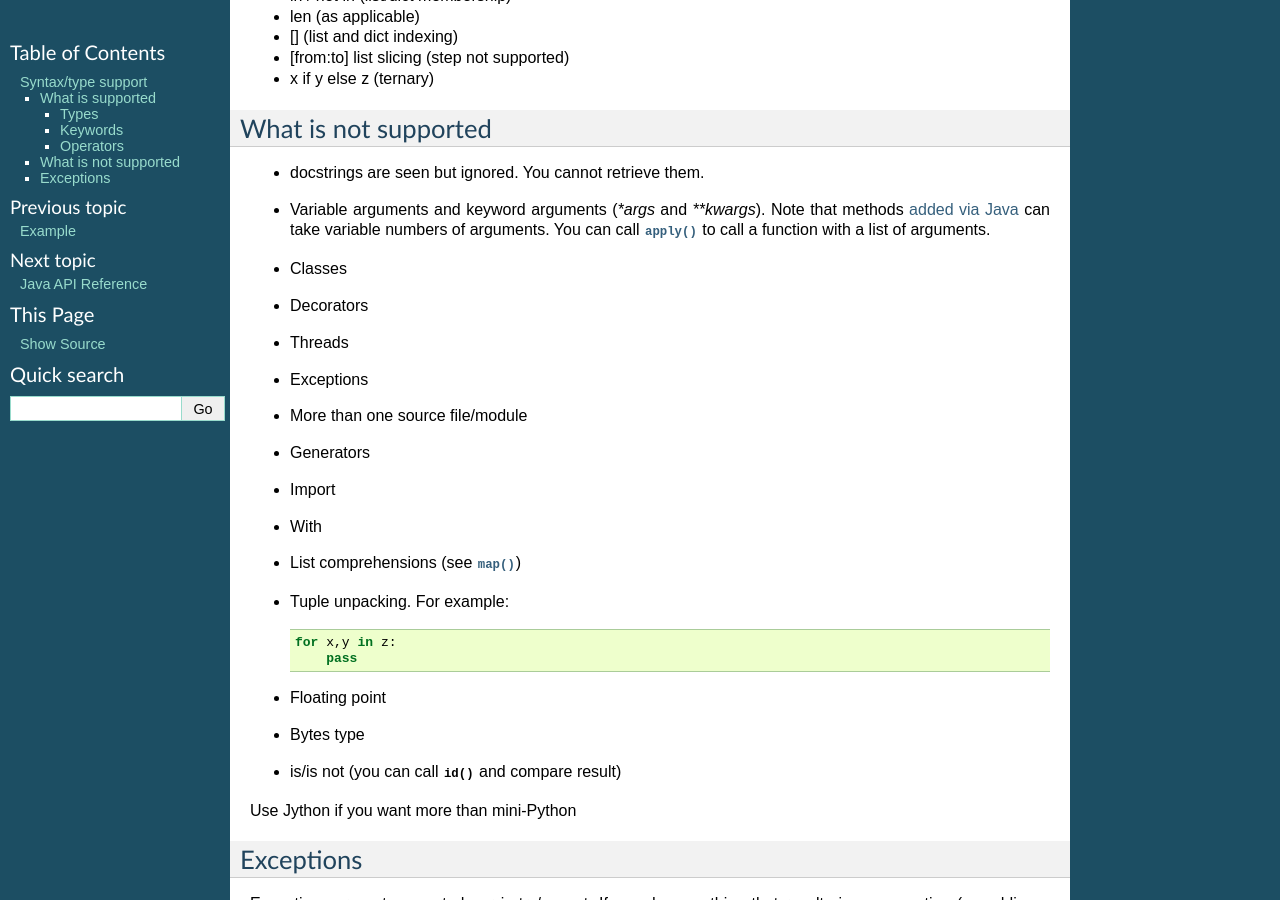
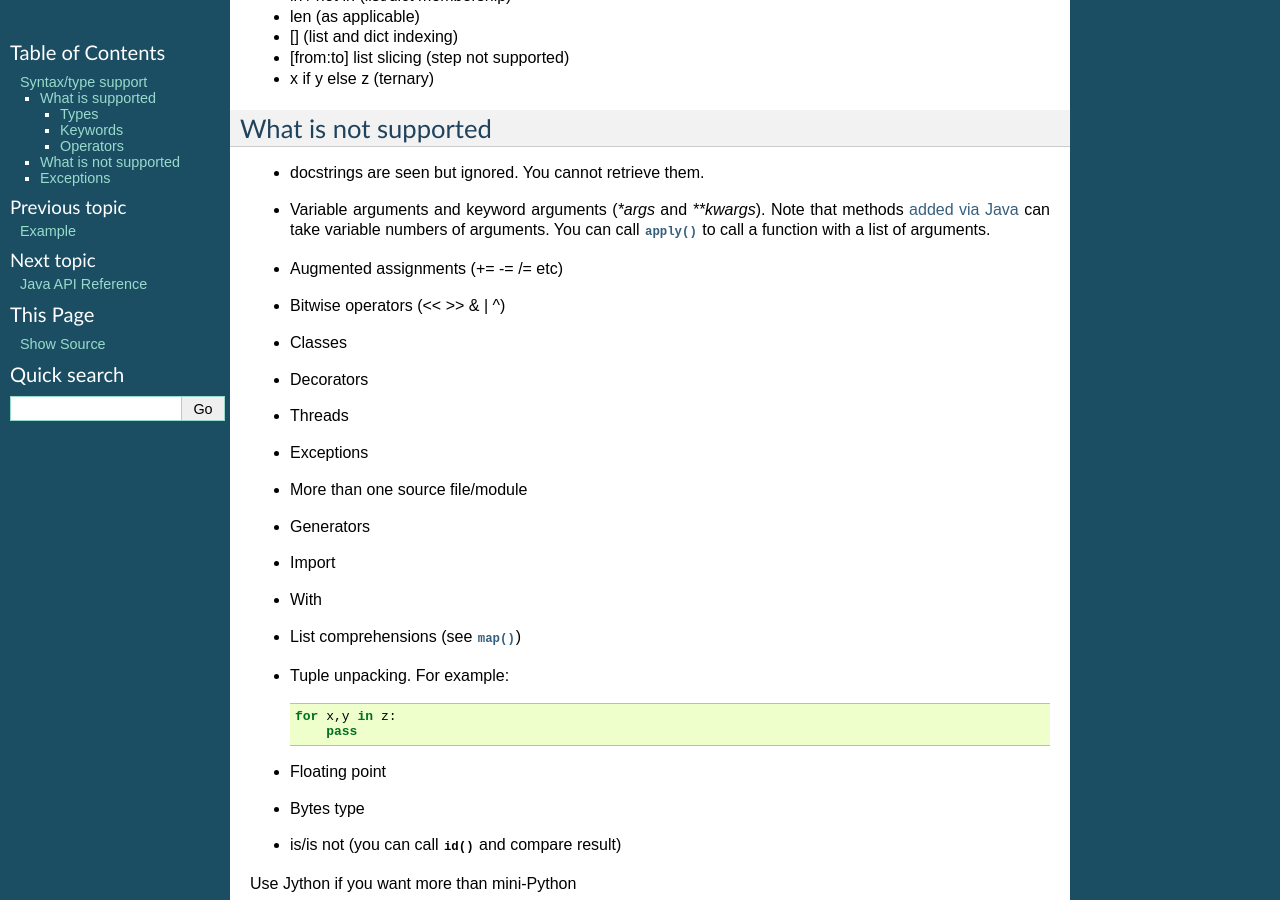
Before and after one commit to rogerbinns/jia-mini-python, a Sphinx documentation site: the page built from doc/lang.rst, in a window 1280 px wide and 900 px high, scrolled down 828 px. Built offline with Sphinx 7.4.7, drawn with Linux system fonts in a browser that asks for light colours; the version number could not be read and is left out.

Commit message:
Document more things not supported

```diff
--- a/doc/lang.rst
+++ b/doc/lang.rst
@@ -55,6 +55,8 @@ What is not supported
   Note that methods :ref:`added via Java <adding_methods>` can take
   variable numbers of arguments.  You can call :func:`apply` to call
   a function with a list of arguments.
+* Augmented assignments (+= -= /= etc)
+* Bitwise operators (<< >> & | ^)
 * Classes
 * Decorators
 * Threads
```
